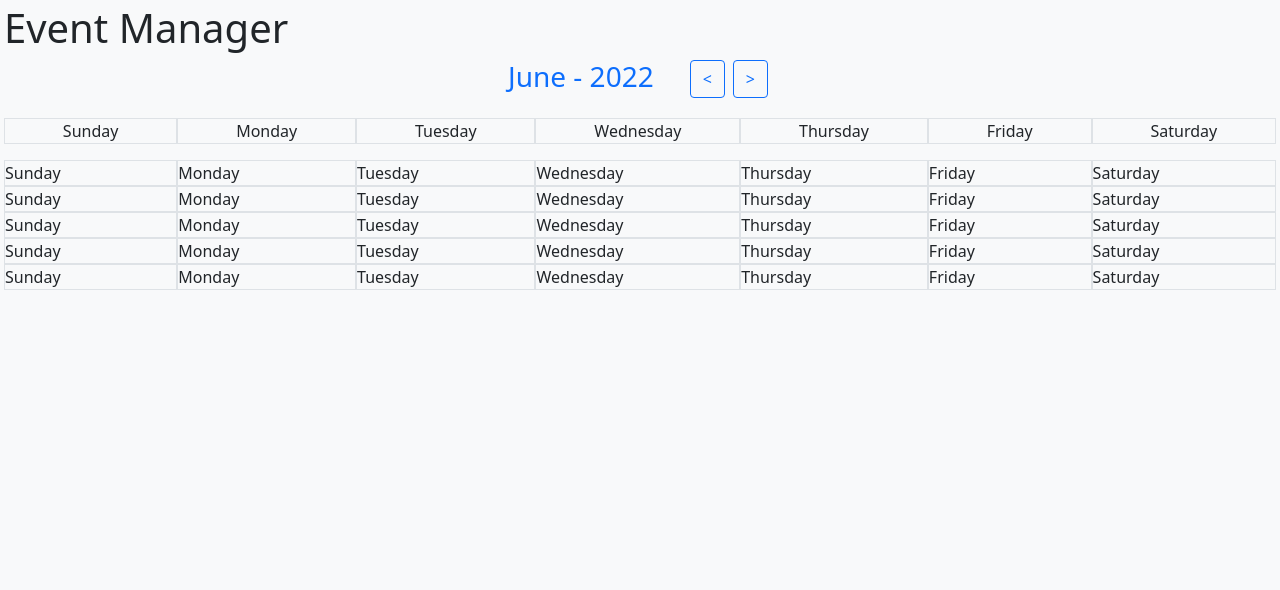
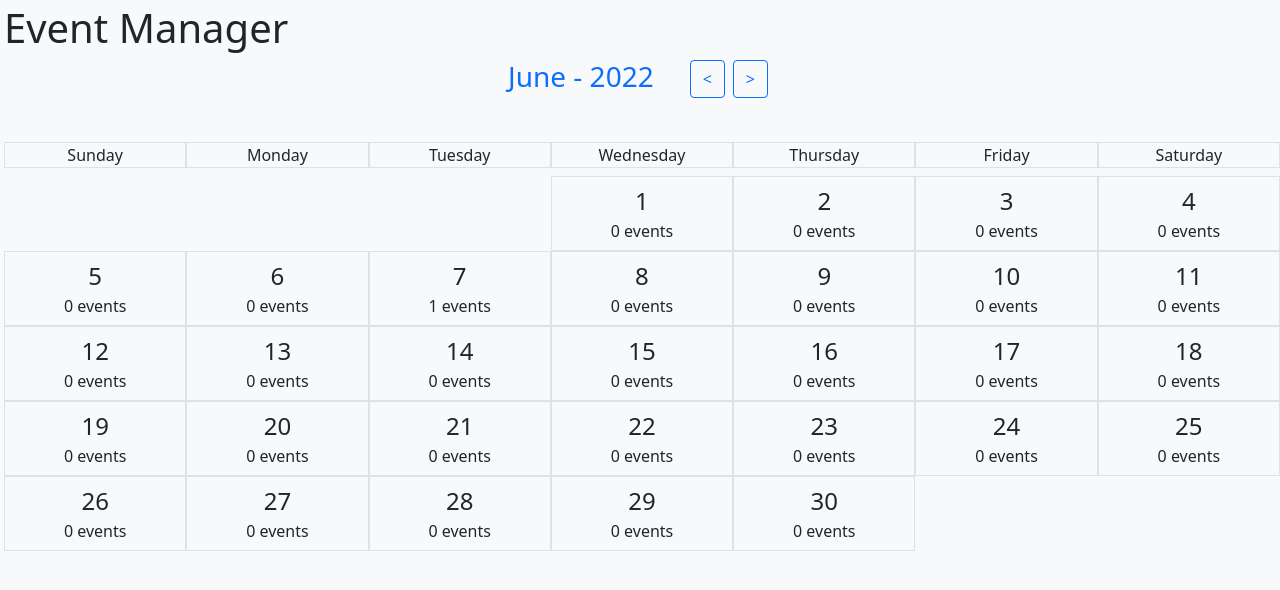
Before and after one commit to vitor-msp/event-manager-react, a React (Create React App) app: page / in a window 1280 px wide. Shown: the top 590 px of the page. Built offline with nearby package versions, Linux system fonts and the light colour scheme.

Commit message:
view month with days and offset

```diff
--- a/src/components/DayMini.tsx
+++ b/src/components/DayMini.tsx
@@ -21,9 +21,13 @@ export const DayMini: React.FC<DayType> = (props) => {
   };
 
   return (
-    <div onClick={handleViewDay}>
-      <span>{`day ${day}: ${countEvents} events`}</span>
-      <br />
+    <div
+      style={{ width: "calc(100%/7)", height: "75px" }}
+      className="d-flex flex-column justify-content-center align-items-center border"
+      onClick={handleViewDay}
+    >
+      <span style={{ fontSize: "1.5em" }} className="">{`${day}`}</span>
+      <span>{`${countEvents} events`}</span>
     </div>
   );
 };
--- a/src/components/Month.tsx
+++ b/src/components/Month.tsx
@@ -22,6 +22,15 @@ export const Month = () => {
   );
   const daysComponents: any[] = [];
   const [daysRender, setDaysRender] = useState<any>([]);
+  const [offsetEmptyDays, setOffsetEmptyDays] = useState<number>(0);
+
+  useEffect(() => {
+    const date = new Date();
+    date.setFullYear(currentDate.getFullYear());
+    date.setMonth(currentDate.getMonth());
+    date.setDate(1);
+    setOffsetEmptyDays(date.getDay());
+  }, [currentDate]);
 
   const populateDays = (currentDate: Date, days?: IDay[]) => {
     while (daysComponents.length > 0) {
@@ -99,7 +108,7 @@ export const Month = () => {
   };
 
   return (
-    <div>
+    <div className="">
       <div className="d-flex justify-content-center">
         <h3 className="text-center text-primary mx-3">
           {`${currentDate.toLocaleString("default", {
@@ -122,67 +131,58 @@ export const Month = () => {
         </div>
       </div>
 
-      <div className="d-flex my-3 text-center">
-        <div className="flex-fill border">Sunday</div>
-        <div className="flex-fill border">Monday</div>
-        <div className="flex-fill border">Tuesday</div>
-        <div className="flex-fill border">Wednesday</div>
-        <div className="flex-fill border">Thursday</div>
-        <div className="flex-fill border">Friday</div>
-        <div className="flex-fill border">Saturday</div>
+      <div className="d-flex my-3 text-center"></div>
+
+      <div style={{ position: "absolute" }} className="d-flex flex-wrap m-0">
+        <div
+          style={{ width: "calc(100%/7)" }}
+          className="text-center border my-2"
+        >
+          Sunday
+        </div>
+        <div
+          style={{ width: "calc(100%/7)" }}
+          className="text-center border my-2"
+        >
+          Monday
+        </div>
+        <div
+          style={{ width: "calc(100%/7)" }}
+          className="text-center border my-2"
+        >
+          Tuesday
+        </div>
+        <div
+          style={{ width: "calc(100%/7)" }}
+          className="text-center border my-2"
+        >
+          Wednesday
+        </div>
+        <div
+          style={{ width: "calc(100%/7)" }}
+          className="text-center border my-2"
+        >
+          Thursday
+        </div>
+        <div
+          style={{ width: "calc(100%/7)" }}
+          className="text-center border my-2"
+        >
+          Friday
+        </div>
+        <div
+          style={{ width: "calc(100%/7)" }}
+          className="text-center border my-2"
+        >
+          Saturday
+        </div>
+
+        <div style={{ width: `calc(100%/7 * ${offsetEmptyDays})` }}></div>
+
+        {daysRender.map((day: any) => {
+          return day;
+        })}
       </div>
-
-      <div className="d-flex flex-column m-0" style={{ height: "70vh" }}>
-          <div className="d-flex">
-            <div className="flex-fill border">Sunday</div>
-            <div className="flex-fill border">Monday</div>
-            <div className="flex-fill border">Tuesday</div>
-            <div className="flex-fill border">Wednesday</div>
-            <div className="flex-fill border">Thursday</div>
-            <div className="flex-fill border">Friday</div>
-            <div className="flex-fill border">Saturday</div>
-          </div>
-          <div className="d-flex">
-            <div className="flex-fill border">Sunday</div>
-            <div className="flex-fill border">Monday</div>
-            <div className="flex-fill border">Tuesday</div>
-            <div className="flex-fill border">Wednesday</div>
-            <div className="flex-fill border">Thursday</div>
-            <div className="flex-fill border">Friday</div>
-            <div className="flex-fill border">Saturday</div>
-          </div>
-          <div className="d-flex">
-            <div className="flex-fill border">Sunday</div>
-            <div className="flex-fill border">Monday</div>
-            <div className="flex-fill border">Tuesday</div>
-            <div className="flex-fill border">Wednesday</div>
-            <div className="flex-fill border">Thursday</div>
-            <div className="flex-fill border">Friday</div>
-            <div className="flex-fill border">Saturday</div>
-          </div>
-          <div className="d-flex">
-            <div className="flex-fill border">Sunday</div>
-            <div className="flex-fill border">Monday</div>
-            <div className="flex-fill border">Tuesday</div>
-            <div className="flex-fill border">Wednesday</div>
-            <div className="flex-fill border">Thursday</div>
-            <div className="flex-fill border">Friday</div>
-            <div className="flex-fill border">Saturday</div>
-          </div>
-          <div className="d-flex">
-            <div className="flex-fill border">Sunday</div>
-            <div className="flex-fill border">Monday</div>
-            <div className="flex-fill border">Tuesday</div>
-            <div className="flex-fill border">Wednesday</div>
-            <div className="flex-fill border">Thursday</div>
-            <div className="flex-fill border">Friday</div>
-            <div className="flex-fill border">Saturday</div>
-          </div>
-      </div>
-
-      {/* {daysRender.map((day: any) => {
-          return day;
-        })} */}
     </div>
   );
 };
```
